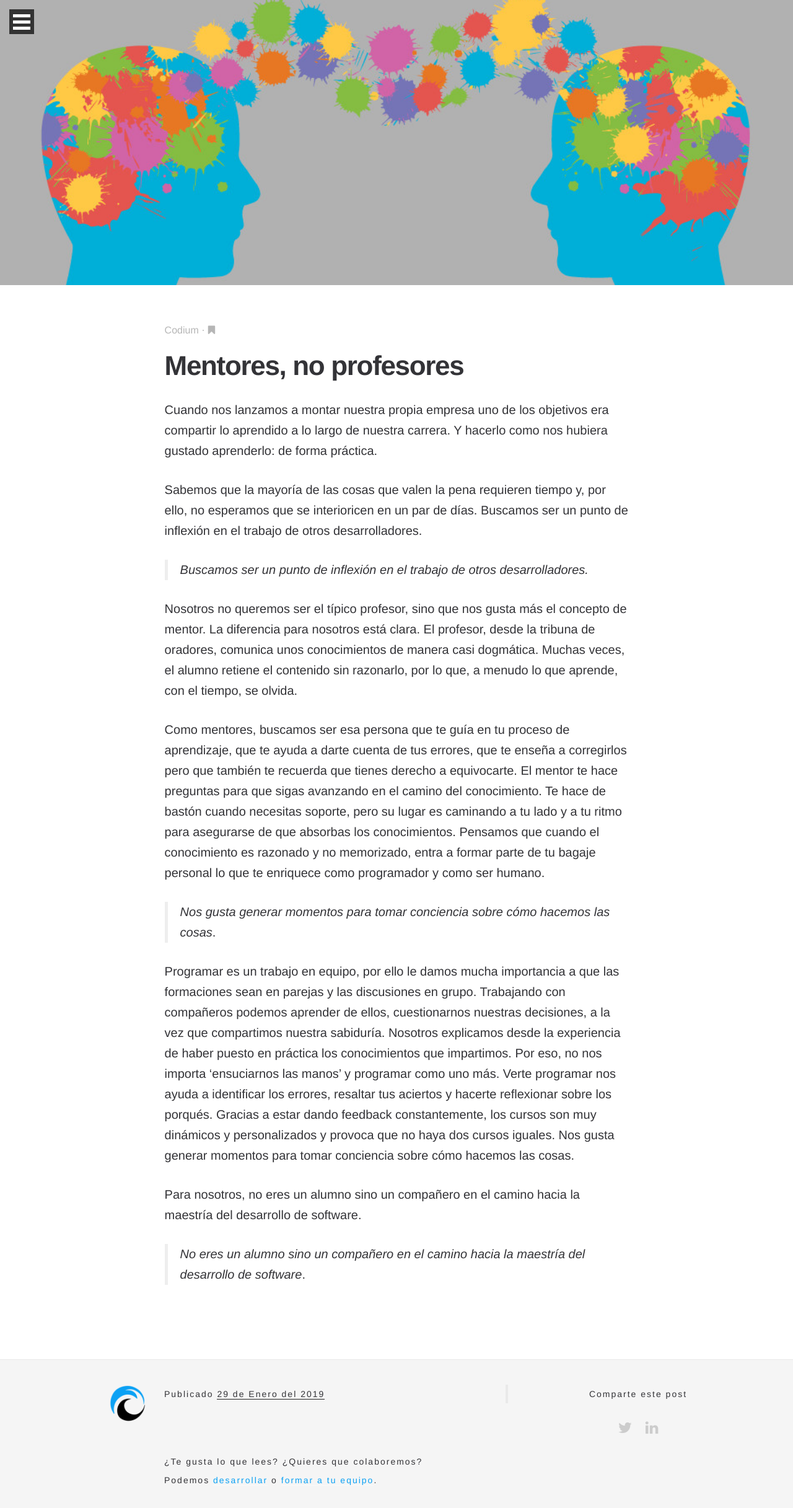
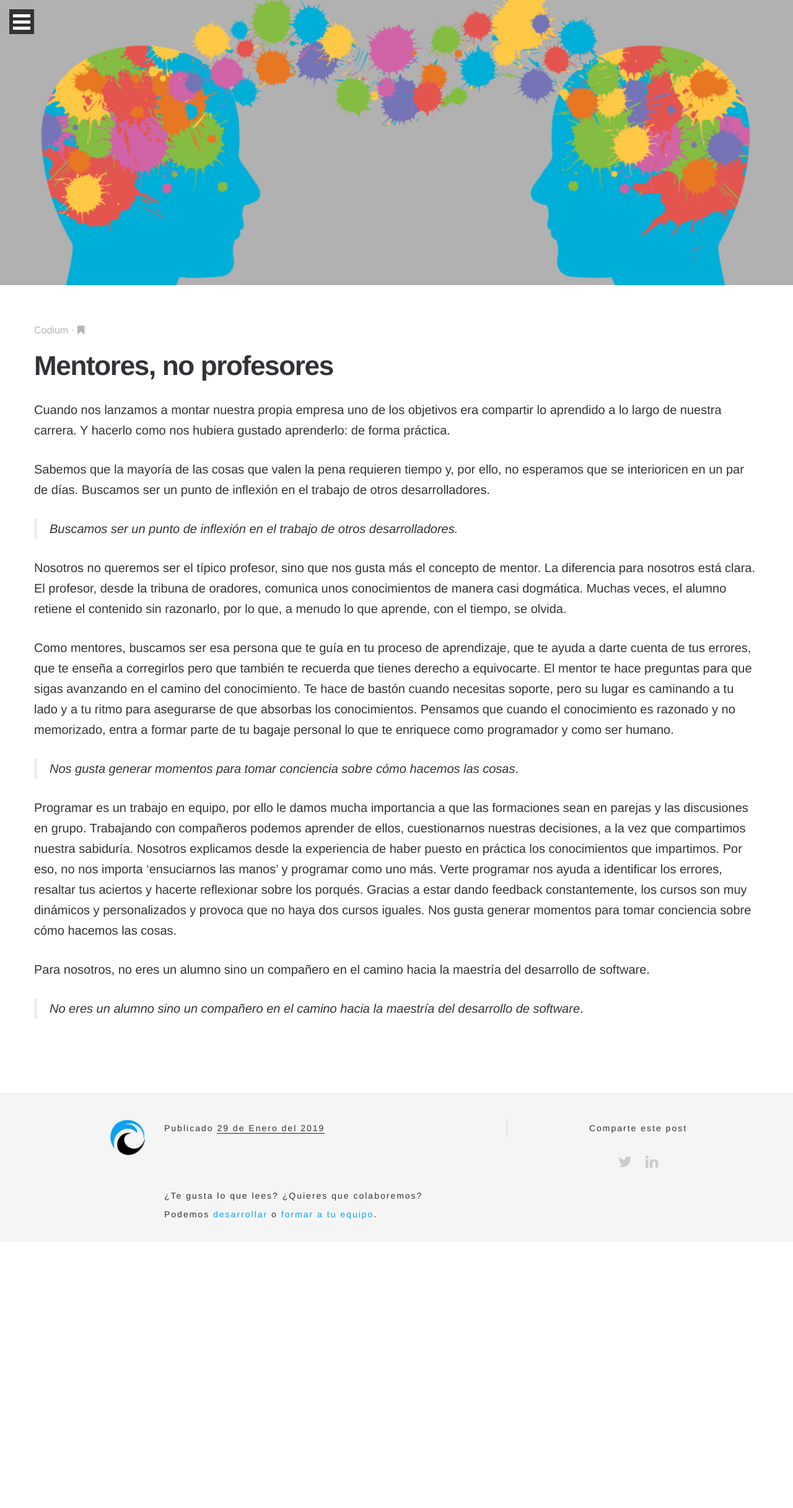
Before and after one commit to CodiumTeam/CodiumTeam.github.io, a Jekyll site: the page built from _posts/2019-01-29-mentores-no-profesores.md, in a window 1280 px wide. Shown: the whole page at 62% size. Built offline with Jekyll 4.4.1, drawn with Linux system fonts in a browser that asks for light colours; some web fonts are replaced.

Commit message:
don't make the post content so narrow

```diff
--- a/_sass/partials/_single.sass
+++ b/_sass/partials/_single.sass
@@ -59,12 +59,12 @@ blockquote
 
 .single-content,
 .single-content-sidebar
-    padding: 30px 8%
+    padding: 30px 4%
 
     +breakpoint(md)
-        padding: 30px 14% 70px
+        padding: 30px 0 70px
     +breakpoint(lg)
-        padding: 30px 18% 100px
+        padding: 30px 0 100px
 
     h1
         letter-spacing: -1pt
```
